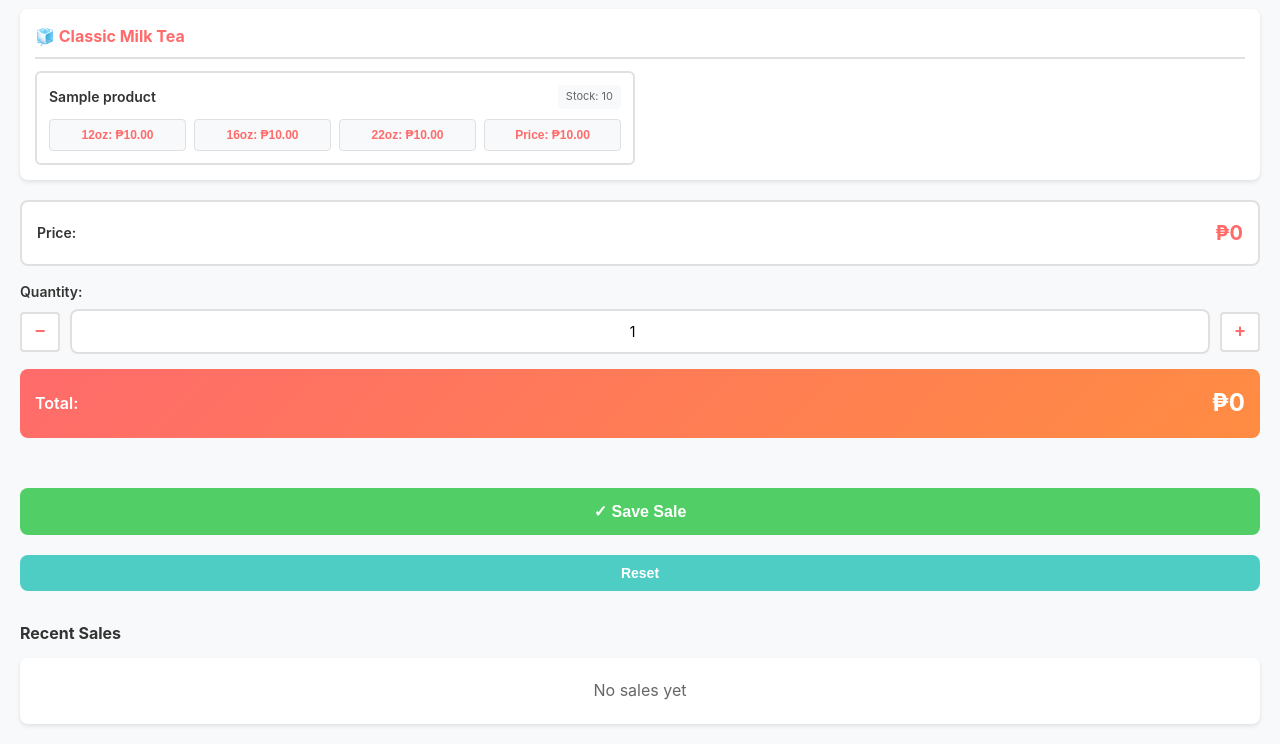
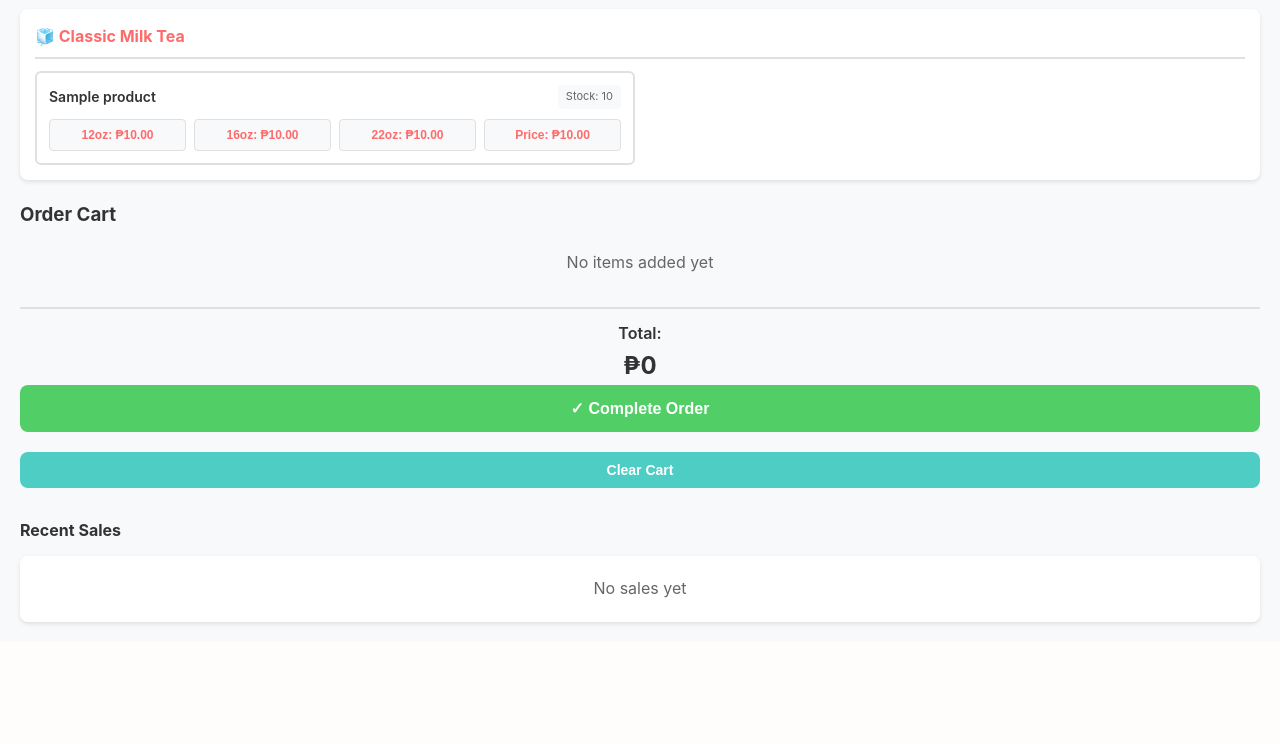
Before and after one commit to anonymouseritsi/Tea-To-Mark, a Django app: page /sales/ in a window 1280 px wide. Shown: the part 348-1092 px from the top of the page. After the commit the page ends 974 px from the top, so only its background shows below. Run offline with Django 5.2, Linux system fonts and the light colour scheme; tables that the repository leaves empty hold one stand-in row (values such as "Sample post").

Commit message:
Add cart functionality, product updates, and deployment scripts

```diff
--- a/tea_shop/static/css/style.css
+++ b/tea_shop/static/css/style.css
@@ -705,3 +705,124 @@ body {
         padding: 0;
     }
 }
+
+/* Cart Styles */
+.cart-section {
+    background: white;
+    border-radius: var(--radius);
+    padding: 15px;
+    margin-bottom: 15px;
+    box-shadow: 0 2px 4px rgba(0,0,0,0.1);
+    border-left: 4px solid var(--primary-color);
+}
+
+.cart-header {
+    display: flex;
+    justify-content: space-between;
+    align-items: center;
+    margin-bottom: 12px;
+}
+
+.cart-title {
+    font-size: 16px;
+    font-weight: 600;
+    color: var(--primary-color);
+}
+
+.cart-count {
+    background: var(--primary-color);
+    color: white;
+    padding: 2px 8px;
+    border-radius: 12px;
+    font-size: 12px;
+    font-weight: bold;
+}
+
+.cart-items {
+    max-height: 200px;
+    overflow-y: auto;
+}
+
+.cart-item {
+    display: flex;
+    justify-content: space-between;
+    align-items: center;
+    padding: 10px;
+    border: 1px solid var(--border-color);
+    border-radius: 6px;
+    margin-bottom: 8px;
+    background: var(--light-bg);
+}
+
+.cart-item-info {
+    flex: 1;
+}
+
+.cart-item-name {
+    font-weight: 600;
+    font-size: 14px;
+    margin-bottom: 2px;
+}
+
+.cart-item-details {
+    font-size: 12px;
+    color: var(--text-light);
+}
+
+.cart-item-price {
+    font-weight: bold;
+    color: var(--success-color);
+    font-size: 14px;
+}
+
+.remove-btn {
+    background: var(--danger-color);
+    color: white;
+    border: none;
+    border-radius: 4px;
+    padding: 6px 10px;
+    cursor: pointer;
+    font-size: 12px;
+    font-weight: 600;
+    transition: all 0.3s;
+}
+
+.remove-btn:hover {
+    background: #FF5555;
+}
+
+.cart-total {
+    border-top: 2px solid var(--border-color);
+    padding-top: 12px;
+    margin-top: 12px;
+    text-align: center;
+}
+
+.cart-total-amount {
+    font-size: 18px;
+    font-weight: bold;
+    color: var(--success-color);
+}
+
+.submit-order-btn {
+    width: 100%;
+    padding: 12px;
+    background: var(--success-color);
+    color: white;
+    border: none;
+    border-radius: var(--radius);
+    font-size: 16px;
+    font-weight: 600;
+    cursor: pointer;
+    margin-top: 15px;
+    transition: all 0.3s;
+}
+
+.submit-order-btn:hover {
+    background: #40C057;
+}
+
+.submit-order-btn:disabled {
+    background: #ccc;
+    cursor: not-allowed;
+}
--- a/tea_shop/templates/sales_entry.html
+++ b/tea_shop/templates/sales_entry.html
@@ -63,47 +63,22 @@
     <form id="saleForm" class="sale-form">
         {% csrf_token %}
 
-        <!-- Hidden Product Selection -->
-        <input type="hidden" id="productSelect" required>
-        <input type="hidden" id="sizeSelect" required>
-
-        <!-- Selected Product Display -->
-        <div class="selected-product" id="selectedProduct" style="display: none;">
-            <div class="selected-info">
-                <h3 id="selectedProductName"></h3>
-                <p id="selectedProductSize"></p>
+        <!-- Order Cart -->
+        <div class="order-cart">
+            <h3>Order Cart</h3>
+            <div id="cartItems" class="cart-items">
+                <p class="text-muted">No items added yet</p>
+            </div>
+            <div class="cart-total">
+                <div class="total-label">Total:</div>
+                <div class="total-value">₱<span id="cartTotal">0</span></div>
             </div>
         </div>
 
-        <!-- Auto Price Display -->
-        <div class="price-display">
-            <div class="price-label">Price:</div>
-            <div class="price-value">₱<span id="priceDisplay">0</span></div>
-        </div>
-
-        <!-- Quantity -->
-        <div class="form-group">
-            <label for="quantity">Quantity:</label>
-            <div class="quantity-control">
-                <button type="button" class="btn-qty" onclick="decreaseQty()">−</button>
-                <input type="number" id="quantity" value="1" min="1" max="999">
-                <button type="button" class="btn-qty" onclick="increaseQty()">+</button>
-            </div>
-        </div>
-
-        <!-- Total -->
-        <div class="total-display">
-            <div class="total-label">Total:</div>
-            <div class="total-value">₱<span id="totalDisplay">0</span></div>
-        </div>
-
-        <!-- Stock Info -->
-        <div class="stock-info" id="stockInfo"></div>
-
         <!-- Buttons -->
         <div class="form-actions">
-            <button type="submit" class="btn btn-success btn-large">✓ Save Sale</button>
-            <button type="button" class="btn btn-secondary" onclick="resetForm()">Reset</button>
+            <button type="submit" class="btn btn-success btn-large">✓ Complete Order</button>
+            <button type="button" class="btn btn-secondary" onclick="clearCart()">Clear Cart</button>
         </div>
 
         <!-- Success Message -->
@@ -120,9 +95,7 @@
 </div>
 
 <script>
-let currentPrice = 0;
-let currentProductId = 0;
-let currentSize = '';
+let cart = [];
 let recentSales = [];
 
 // Category Filter
@@ -147,77 +120,80 @@ function filterByCategory(e) {
     });
 }
 
-// Product Selection
-function selectProduct(productId, size, price, productName) {
-    currentProductId = productId;
-    currentSize = size;
-    currentPrice = parseFloat(price);
+// Add to Cart
+function selectProduct(productId, size, price) {
+    const productCard = document.querySelector(`[data-product-id="${productId}"]`);
+    const productName = productCard ? productCard.querySelector('.product-name').textContent : 'Unknown Product';
 
-    document.getElementById('productSelect').value = productId;
-    document.getElementById('sizeSelect').value = size;
+    // Check if item already in cart
+    const existingItem = cart.find(item => item.productId === productId && item.size === size);
 
-    // Get product name from the button's parent card
-    const productCard = document.querySelector(`[data-product-id="${productId}"]`);
-    const name = productCard ? productCard.querySelector('.product-name').textContent : '';
+    if (existingItem) {
+        existingItem.quantity += 1;
+        existingItem.total = existingItem.quantity * existingItem.price;
+    } else {
+        cart.push({
+            productId: productId,
+            productName: productName,
+            size: size,
+            price: parseFloat(price),
+            quantity: 1,
+            total: parseFloat(price)
+        });
+    }
 
-    // Show selected product info
-    document.getElementById('selectedProductName').textContent = name;
-    document.getElementById('selectedProductSize').textContent = `Size: ${size}`;
-    document.getElementById('selectedProduct').style.display = 'block';
-
-    // Update price display
-    document.getElementById('priceDisplay').textContent = price.toFixed(2);
-
-    updateTotal();
+    updateCartDisplay();
 }
 
-function updateTotal() {
-    const quantity = parseInt(document.getElementById('quantity').value) || 1;
-    const total = currentPrice * quantity;
-    document.getElementById('totalDisplay').textContent = total.toFixed(2);
+function updateCartDisplay() {
+    const cartItems = document.getElementById('cartItems');
+    const cartTotal = document.getElementById('cartTotal');
+
+    if (cart.length === 0) {
+        cartItems.innerHTML = '<p class="text-muted">No items added yet</p>';
+        cartTotal.textContent = '0';
+        return;
+    }
+
+    cartItems.innerHTML = cart.map((item, index) => `
+        <div class="cart-item">
+            <div class="cart-item-info">
+                <span class="cart-item-name">${item.productName} ${item.size ? '(' + item.size + ')' : ''}</span>
+                <span class="cart-item-price">₱${item.price.toFixed(2)} x ${item.quantity}</span>
+            </div>
+            <div class="cart-item-total">₱${item.total.toFixed(2)}</div>
+            <button type="button" class="btn-remove" onclick="removeFromCart(${index})">×</button>
+        </div>
+    `).join('');
+
+    const total = cart.reduce((sum, item) => sum + item.total, 0);
+    cartTotal.textContent = total.toFixed(2);
 }
 
-function increaseQty() {
-    const qty = document.getElementById('quantity');
-    qty.value = parseInt(qty.value) + 1;
-    updateTotal();
+function removeFromCart(index) {
+    cart.splice(index, 1);
+    updateCartDisplay();
 }
 
-function decreaseQty() {
-    const qty = document.getElementById('quantity');
-    if (qty.value > 1) {
-        qty.value = parseInt(qty.value) - 1;
-        updateTotal();
-    }
-}
-
-function resetForm() {
-    document.getElementById('saleForm').reset();
-    currentPrice = 0;
-    currentProductId = 0;
-    currentSize = '';
-    document.getElementById('selectedProduct').style.display = 'none';
-    document.getElementById('priceDisplay').textContent = '0';
-    document.getElementById('quantity').value = '1';
-    document.getElementById('successMessage').style.display = 'none';
+function clearCart() {
+    cart = [];
+    updateCartDisplay();
 }
 
 document.getElementById('saleForm').addEventListener('submit', function(e) {
     e.preventDefault();
 
-    if (!currentProductId) {
-        alert('Please select a product');
+    if (cart.length === 0) {
+        alert('Please add items to your cart');
         return;
     }
 
-    const quantity = parseInt(document.getElementById('quantity').value);
-
-    const data = {
-        product_id: currentProductId,
-        size: currentSize || null,
-        quantity: quantity,
-        price: currentPrice
-    };
+    const orderData = cart.map(item => ({
+        product_id: item.productId,
+        size: item.size || null,
+        quantity: item.quantity,
+        price: item.price
+    }));
 
     fetch('/api/add-sale/', {
         method: 'POST',
@@ -225,24 +201,23 @@ document.getElementById('saleForm').addEventListener('submit', function(e) {
             'Content-Type': 'application/json',
             'X-CSRFToken': document.querySelector('[name=csrfmiddlewaretoken]').value
         },
-        body: JSON.stringify(data)
+        body: JSON.stringify({ items: orderData })
     })
     .then(r => r.json())
     .then(response => {
         if (response.success) {
-            const productName = document.getElementById('selectedProductName').textContent;
+            // Add to recent sales
+            const orderTotal = cart.reduce((sum, item) => sum + item.total, 0);
             recentSales.unshift({
-                product: productName,
-                quantity: quantity,
-                size: currentSize,
-                total: parseFloat(document.getElementById('totalDisplay').textContent)
+                items: cart.map(item => `${item.productName} ${item.size ? '(' + item.size + ')' : ''} x${item.quantity}`).join(', '),
+                total: orderTotal
             });
 
             document.getElementById('successMessage').textContent = response.message;
             document.getElementById('successMessage').style.display = 'block';
 
             updateRecentSales();
-            resetForm();
+            clearCart();
 
             setTimeout(() => {
                 document.getElementById('successMessage').style.display = 'none';
@@ -262,7 +237,7 @@ function updateRecentSales() {
 
     list.innerHTML = recentSales.slice(0, 5).map(sale =>
         `<div class="sale-item">
-            <span>${sale.product} ${sale.size ? '(' + sale.size + ')' : ''} x${sale.quantity}</span>
+            <span>${sale.items}</span>
             <span class="sale-total">₱${sale.total.toFixed(2)}</span>
         </div>`
     ).join('');
--- a/tea_shop/views.py
+++ b/tea_shop/views.py
@@ -52,38 +52,81 @@ def sales_entry(request):
 
 @require_POST
 def add_sale(request):
-    """Add a sale via AJAX."""
+    """Add a sale via AJAX - supports single item or multiple items."""
     try:
         data = json.loads(request.body)
-        product_id = data.get('product_id')
-        size = data.get('size')
-        quantity = int(data.get('quantity', 1))
-        price = float(data.get('price'))
 
-        product = get_object_or_404(Product, id=product_id)
-        total = quantity * price
+        # Check if it's a single item or multiple items
+        if 'items' in data:
+            # Multiple items
+            items = data['items']
+            total_sale_amount = 0
+            sale_records = []
 
-        # Deduct stock
-        product.stock -= quantity
-        if product.stock < 0:
-            product.stock = 0
-        product.save()
+            for item in items:
+                product_id = item.get('product_id')
+                size = item.get('size')
+                quantity = int(item.get('quantity', 1))
+                price = float(item.get('price'))
 
-        # Create sale record
-        sale = Sale.objects.create(
-            product=product,
-            size=size,
-            quantity=quantity,
-            price=price,
-            total=total
-        )
+                product = get_object_or_404(Product, id=product_id)
+                total = quantity * price
 
-        return JsonResponse({
-            'success': True,
-            'message': f'Sale added: {product.name} x{quantity} - ₱{total}',
-            'sale_id': sale.id,
-            'remaining_stock': product.stock
-        })
+                # Deduct stock
+                product.stock -= quantity
+                if product.stock < 0:
+                    product.stock = 0
+                product.save()
+
+                # Create sale record
+                sale = Sale.objects.create(
+                    product=product,
+                    size=size,
+                    quantity=quantity,
+                    price=price,
+                    total=total
+                )
+
+                sale_records.append(sale)
+                total_sale_amount += total
+
+            return JsonResponse({
+                'success': True,
+                'message': f'Order completed: {len(items)} items - ₱{total_sale_amount}',
+                'sale_ids': [sale.id for sale in sale_records],
+                'total_amount': total_sale_amount
+            })
+        else:
+            # Single item (backward compatibility)
+            product_id = data.get('product_id')
+            size = data.get('size')
+            quantity = int(data.get('quantity', 1))
+            price = float(data.get('price'))
+
+            product = get_object_or_404(Product, id=product_id)
+            total = quantity * price
+
+            # Deduct stock
+            product.stock -= quantity
+            if product.stock < 0:
+                product.stock = 0
+            product.save()
+
+            # Create sale record
+            sale = Sale.objects.create(
+                product=product,
+                size=size,
+                quantity=quantity,
+                price=price,
+                total=total
+            )
+
+            return JsonResponse({
+                'success': True,
+                'message': f'Sale added: {product.name} x{quantity} - ₱{total}',
+                'sale_id': sale.id,
+                'remaining_stock': product.stock
+            })
     except Exception as e:
         return JsonResponse({'success': False, 'error': str(e)}, status=400)
 
```
Also changed, not shown: init_data.py (+13 -9 lines), initialize_db.py (added, +39 -0 lines), 1 other file.
